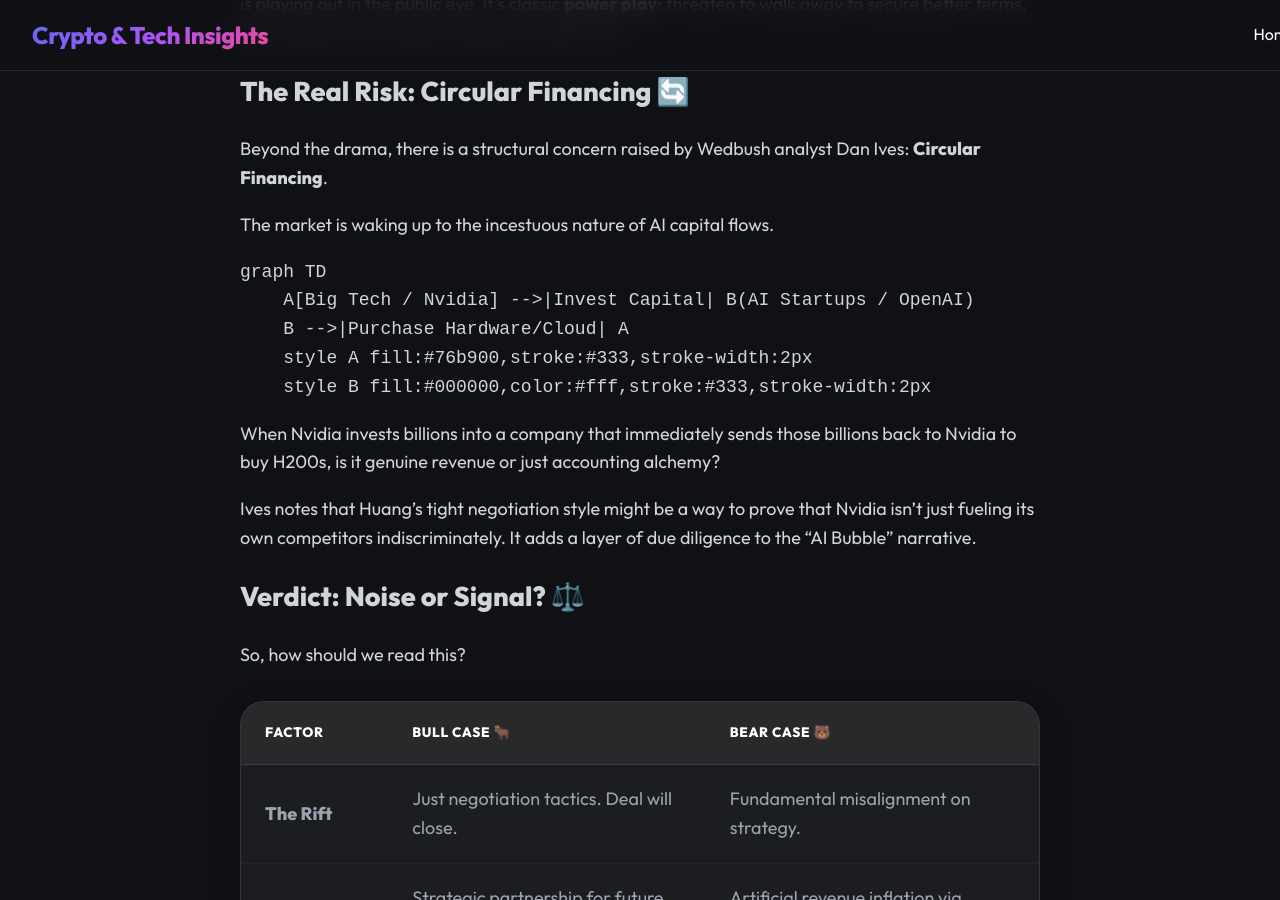
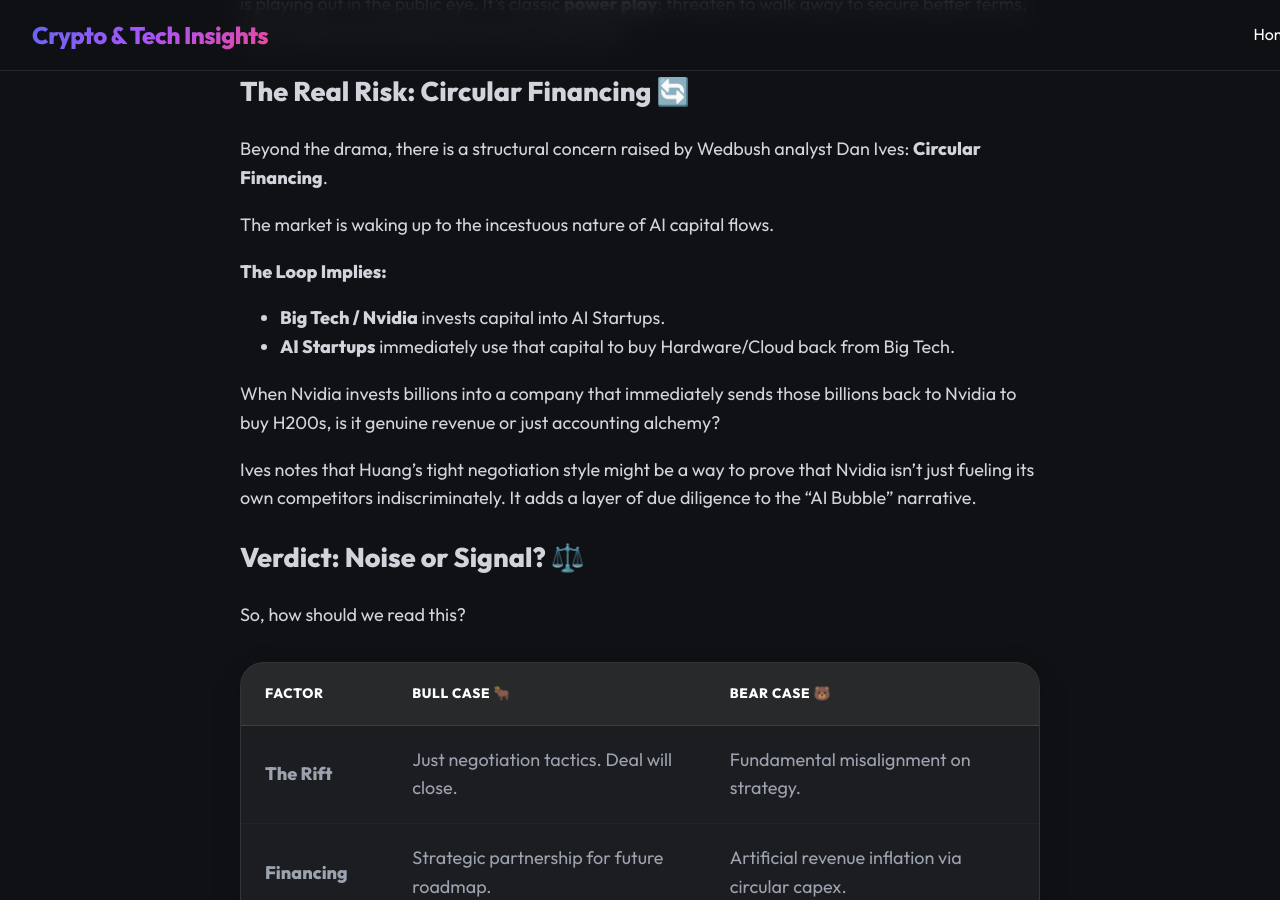
Before and after one commit to jeonghun-project/global-tech-blog, a Jekyll site: the page built from _posts/2026-02-03-nvidia-vs-openai-the-100b-question-mark-and-circular-financing-fears-en.md, in a window 1280 px wide and 900 px high, scrolled down 2633 px. Built offline with Jekyll 4.4.1, drawn with Linux system fonts in a browser that asks for light colours; our own code applies the rules of GitHub Pages for plain Markdown files.

Commit message:
Post: Nvidia vs OpenAI: The $100B Question Mark and Circular Financing Fears

````diff
--- a/_posts/2026-02-03-nvidia-vs-openai-the-100b-question-mark-and-circular-financing-fears-en.md
+++ b/_posts/2026-02-03-nvidia-vs-openai-the-100b-question-mark-and-circular-financing-fears-en.md
@@ -51,13 +51,9 @@ Beyond the drama, there is a structural concern raised by Wedbush analyst Dan Iv
 
 The market is waking up to the incestuous nature of AI capital flows.
 
-```mermaid
-graph TD
-    A[Big Tech / Nvidia] -->|Invest Capital| B(AI Startups / OpenAI)
-    B -->|Purchase Hardware/Cloud| A
-    style A fill:#76b900,stroke:#333,stroke-width:2px
-    style B fill:#000000,color:#fff,stroke:#333,stroke-width:2px
-```
+**The Loop Implies:**
+*   **Big Tech / Nvidia** invests capital into AI Startups.
+*   **AI Startups** immediately use that capital to buy Hardware/Cloud back from Big Tech.
 
 When Nvidia invests billions into a company that immediately sends those billions back to Nvidia to buy H200s, is it genuine revenue or just accounting alchemy?
 
````
